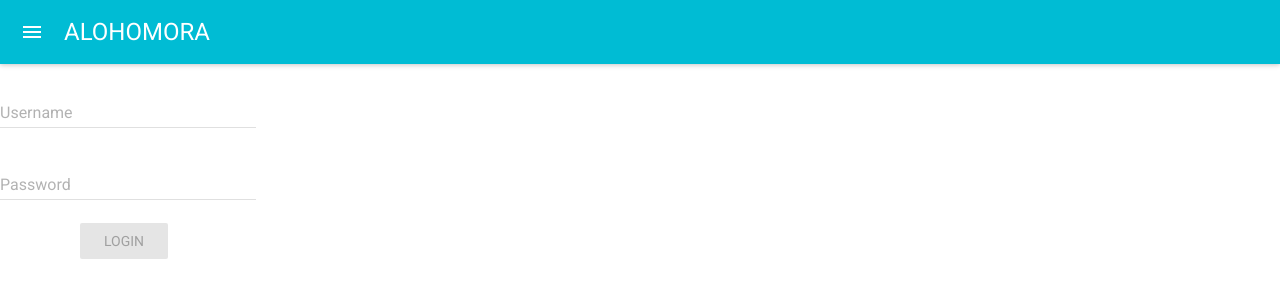
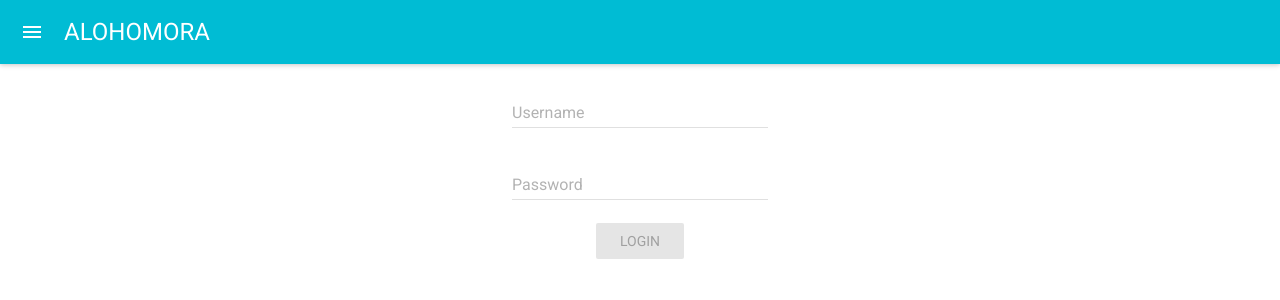
Before and after one commit to TheBigBangTeam/Alohomora-3FA, a React (Create React App) app in the folder client/: page / in a window 1280 px wide. Shown: the top 300 px of the page. Built offline with nearby package versions, Linux system fonts and the light colour scheme.

Commit message:
Centered Login form

```diff
--- a/client/src/components/LoginForm.js
+++ b/client/src/components/LoginForm.js
@@ -39,13 +39,17 @@ class LoginForm extends Component {
 
   render () {
     const styles = {
-      margin: '15px',
-      marginLeft: '80px'
+      general: {
+        textAlign: 'center'
+      },
+      submitButton: {
+        margin: '15px'
+      }
     }
 
     return (
       <MuiThemeProvider>
-        <div>
+        <div style={styles.general}>
           <form>
             <TextField
               floatingLabelText='Username'
@@ -64,7 +68,7 @@ class LoginForm extends Component {
             <br />
             <RaisedButton
               primary
-              style={styles}
+              style={styles.submitButton}
               type='submit'
               className='submitButton'
               disabled={!(!!this.state.data.username || !!this.state.data.password)}
```
